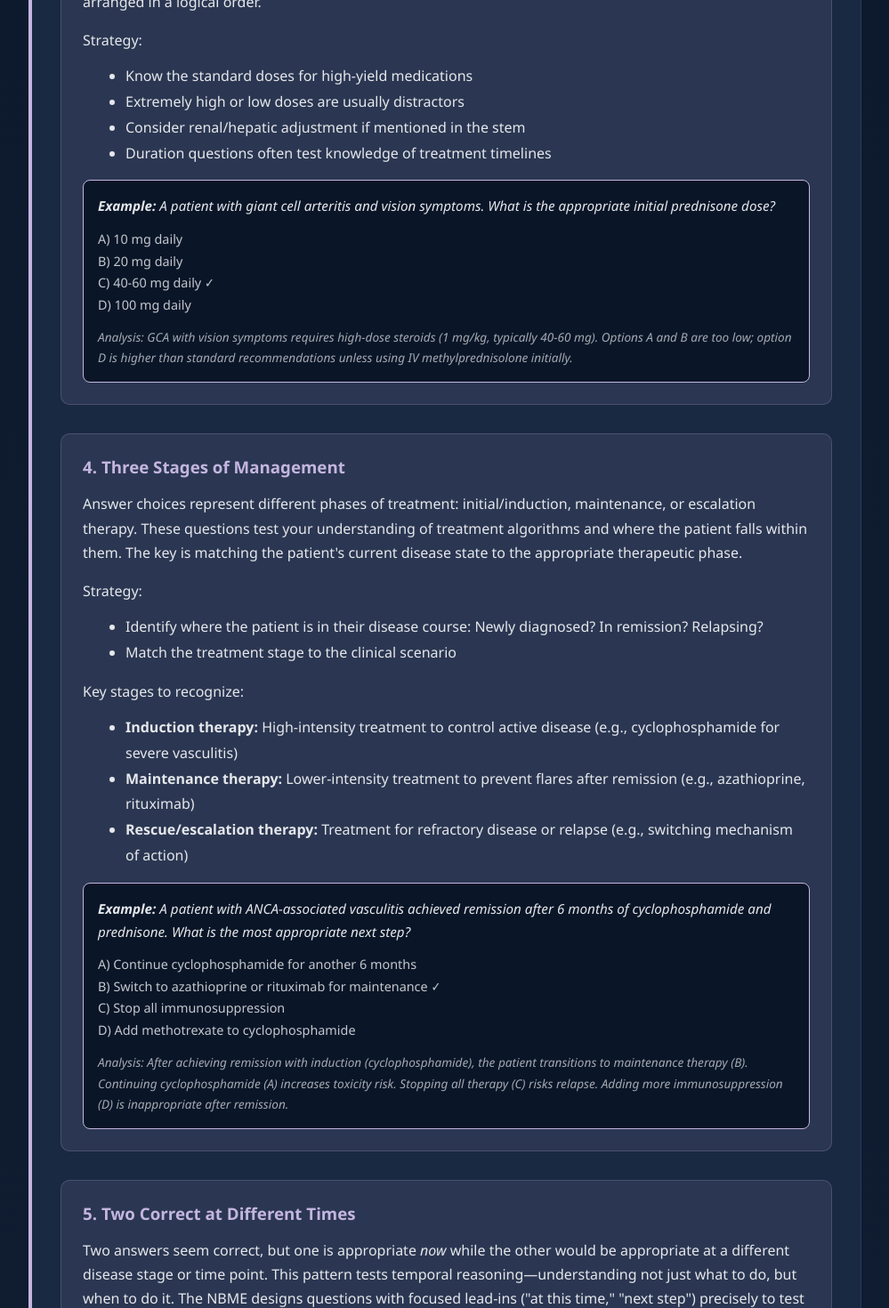
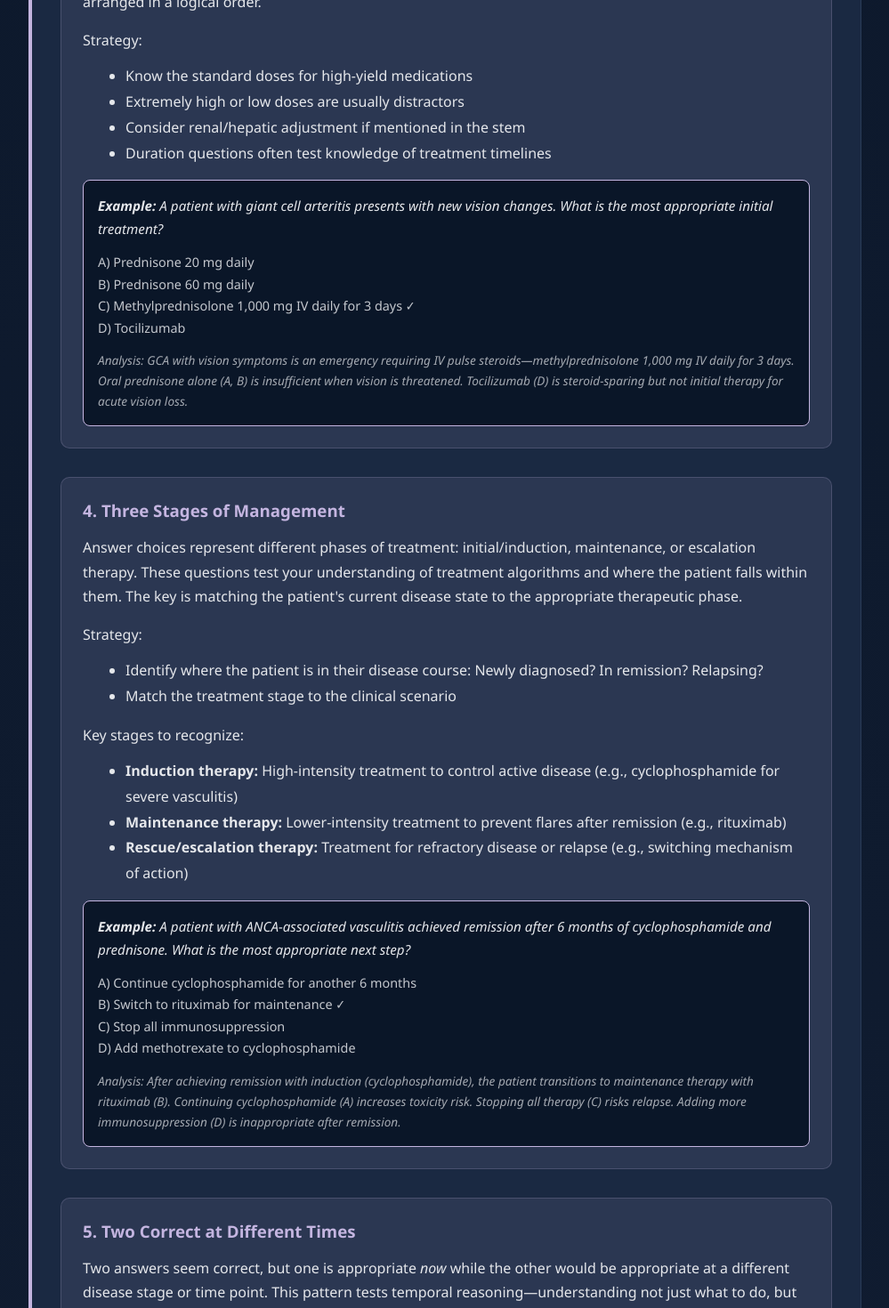
Before and after one commit to rheumify/rheumify-website, a Next.js app: page /question-analysis/answer-types in a window 1280 px wide. Shown: the part 2337-3807 px from the top of the page at 89% size, without its empty margins (140-1139 px from the left). Built offline with nearby package versions, Linux system fonts and the light colour scheme.

Commit message:
Update treatment examples and analysis in page.js

```diff
--- a/app/question-analysis/answer-types/page.js
+++ b/app/question-analysis/answer-types/page.js
@@ -166,16 +166,16 @@ export default function AnswerTypesPage() {
             border: '1px solid var(--purple-light)'
           }}>
             <p style={{ fontStyle: 'italic', marginBottom: '0.75rem', fontSize: '0.95rem' }}>
-              <strong>Example:</strong> A patient with giant cell arteritis and vision symptoms. What is the appropriate initial prednisone dose?
+              <strong>Example:</strong> A patient with giant cell arteritis presents with new vision changes. What is the most appropriate initial treatment?
             </p>
             <p style={{ fontSize: '0.9rem', opacity: 0.85 }}>
-              A) 10 mg daily<br/>
-              B) 20 mg daily<br/>
-              C) 40-60 mg daily ✓<br/>
-              D) 100 mg daily
+              A) Prednisone 20 mg daily<br/>
+              B) Prednisone 60 mg daily<br/>
+              C) Methylprednisolone 1,000 mg IV daily for 3 days ✓<br/>
+              D) Tocilizumab
             </p>
             <p style={{ fontSize: '0.85rem', marginTop: '0.75rem', opacity: 0.7 }}>
-              <em>Analysis: GCA with vision symptoms requires high-dose steroids (1 mg/kg, typically 40-60 mg). Options A and B are too low; option D is higher than standard recommendations unless using IV methylprednisolone initially.</em>
+              <em>Analysis: GCA with vision symptoms is an emergency requiring IV pulse steroids—methylprednisolone 1,000 mg IV daily for 3 days. Oral prednisone alone (A, B) is insufficient when vision is threatened. Tocilizumab (D) is steroid-sparing but not initial therapy for acute vision loss.</em>
             </p>
           </div>
         </div>
@@ -202,7 +202,7 @@ export default function AnswerTypesPage() {
           <p style={{ marginBottom: '0.75rem', fontWeight: '500' }}>Key stages to recognize:</p>
           <ul style={{ listStyle: 'disc', paddingLeft: '1.5rem', marginBottom: '1rem', lineHeight: '1.8' }}>
             <li><strong>Induction therapy:</strong> High-intensity treatment to control active disease (e.g., cyclophosphamide for severe vasculitis)</li>
-            <li><strong>Maintenance therapy:</strong> Lower-intensity treatment to prevent flares after remission (e.g., azathioprine, rituximab)</li>
+            <li><strong>Maintenance therapy:</strong> Lower-intensity treatment to prevent flares after remission (e.g., rituximab)</li>
             <li><strong>Rescue/escalation therapy:</strong> Treatment for refractory disease or relapse (e.g., switching mechanism of action)</li>
           </ul>
           <div style={{
@@ -217,12 +217,12 @@ export default function AnswerTypesPage() {
             </p>
             <p style={{ fontSize: '0.9rem', opacity: 0.85 }}>
               A) Continue cyclophosphamide for another 6 months<br/>
-              B) Switch to azathioprine or rituximab for maintenance ✓<br/>
+              B) Switch to rituximab for maintenance ✓<br/>
               C) Stop all immunosuppression<br/>
               D) Add methotrexate to cyclophosphamide
             </p>
             <p style={{ fontSize: '0.85rem', marginTop: '0.75rem', opacity: 0.7 }}>
-              <em>Analysis: After achieving remission with induction (cyclophosphamide), the patient transitions to maintenance therapy (B). Continuing cyclophosphamide (A) increases toxicity risk. Stopping all therapy (C) risks relapse. Adding more immunosuppression (D) is inappropriate after remission.</em>
+              <em>Analysis: After achieving remission with induction (cyclophosphamide), the patient transitions to maintenance therapy with rituximab (B). Continuing cyclophosphamide (A) increases toxicity risk. Stopping all therapy (C) risks relapse. Adding more immunosuppression (D) is inappropriate after remission.</em>
             </p>
           </div>
         </div>
```
